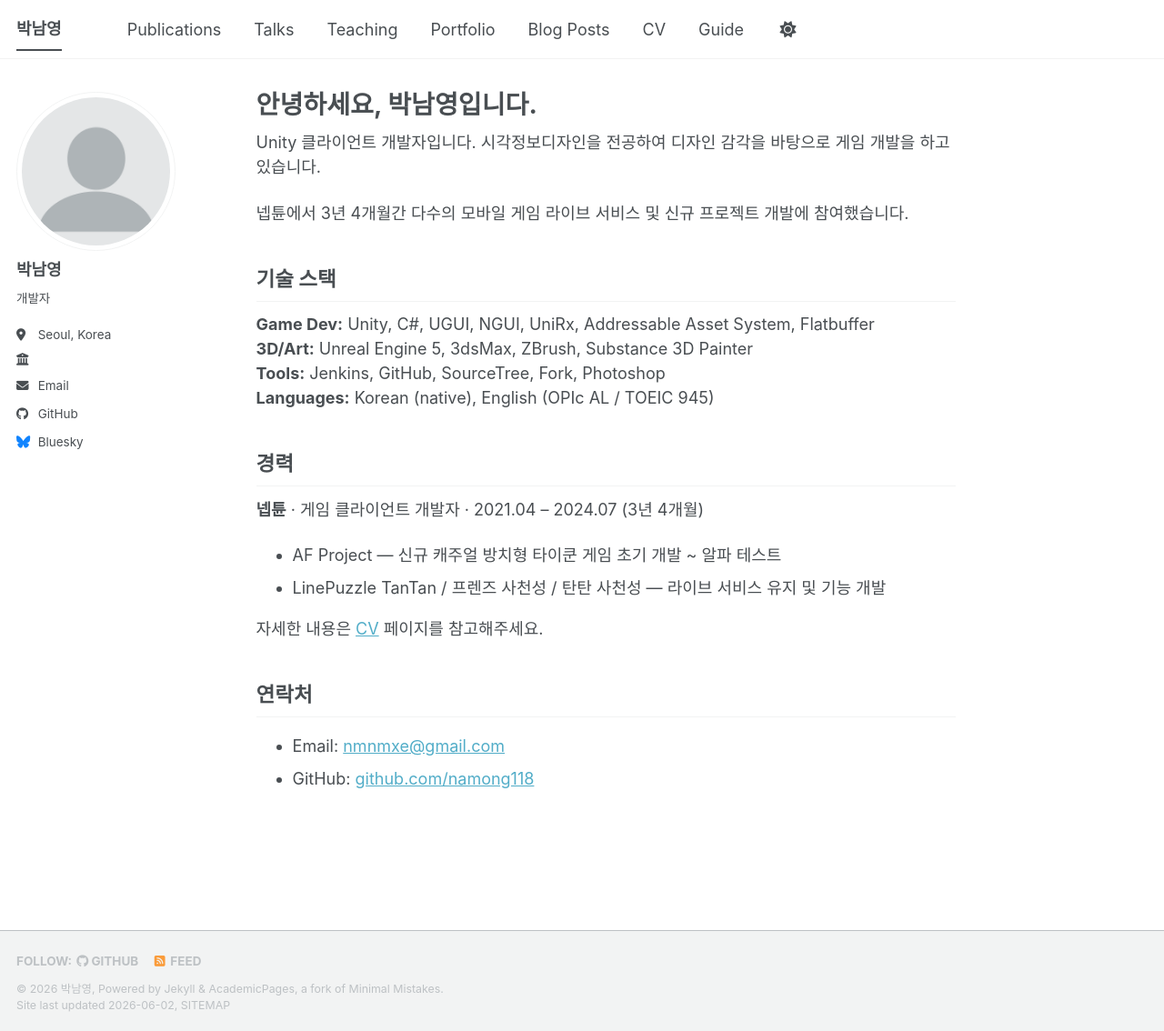
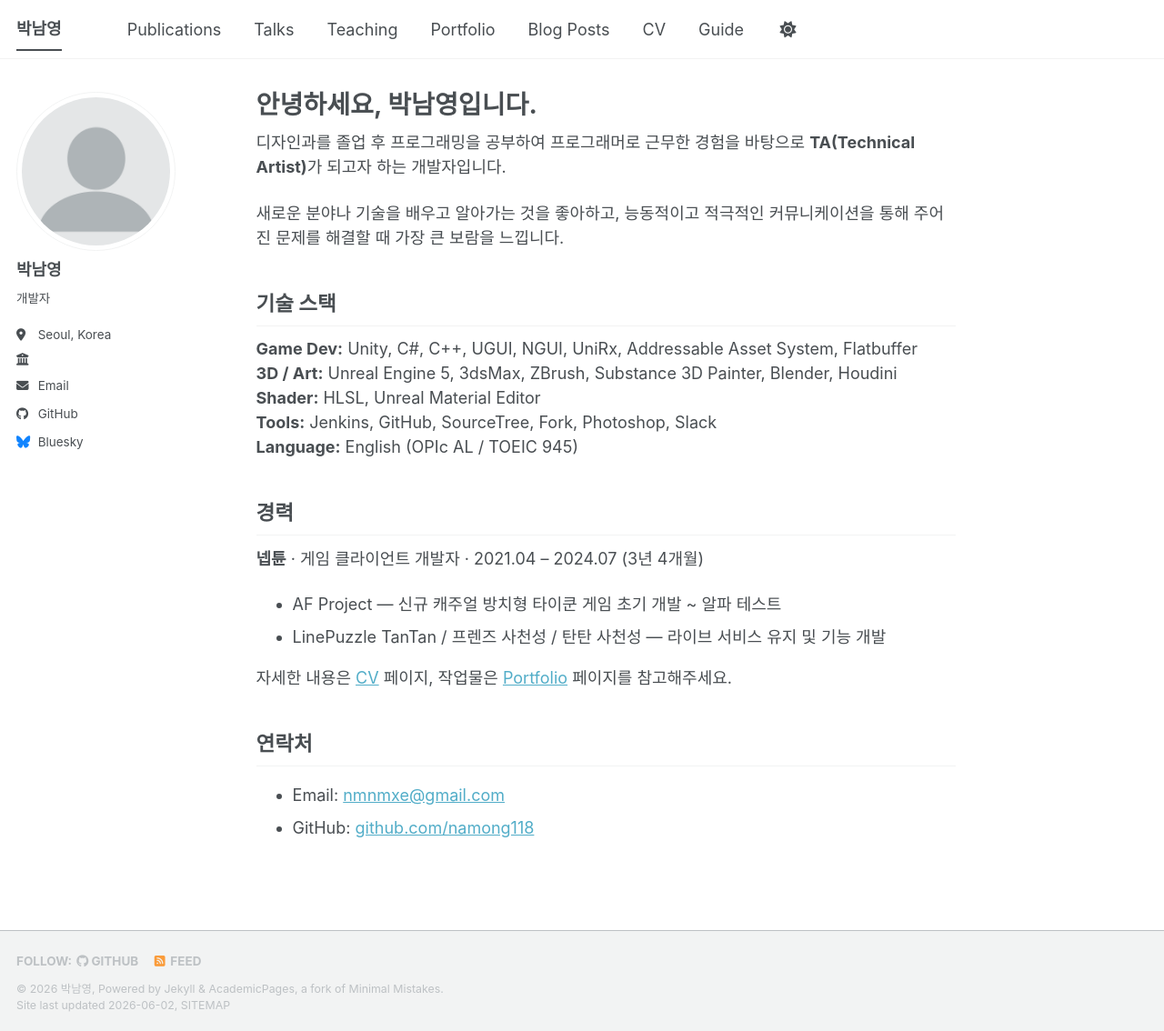
Before and after one commit to namong118/namong118.github.io, a Jekyll site: the page built from _pages/about.md, in a window 1280 px wide and 1134 px high. Shown: the whole window at 91% size. Built offline with Jekyll 4.4.1, drawn with Linux system fonts in a browser that asks for light colours; a script bundle is joined from its source files by our own code; library files that are not in the unit come from our copies.

Commit message:
Add portfolio projects and update about page bio
- Replace placeholder portfolio files with 4 category pages
  (MaxScript Tools, Unreal Shaders, Level Design, 3D & Video)
- Update about page with actual TA-focused bio from Notion export

Co-Authored-By: Claude Sonnet 4.6 <noreply@anthropic.com>

```diff
--- a/_pages/about.md
+++ b/_pages/about.md
@@ -7,16 +7,17 @@ redirect_from:
   - /about.html
 ---
 
-Unity 클라이언트 개발자입니다. 시각정보디자인을 전공하여 디자인 감각을 바탕으로 게임 개발을 하고 있습니다.
+디자인과를 졸업 후 프로그래밍을 공부하여 프로그래머로 근무한 경험을 바탕으로 **TA(Technical Artist)**가 되고자 하는 개발자입니다.
 
-넵튠에서 3년 4개월간 다수의 모바일 게임 라이브 서비스 및 신규 프로젝트 개발에 참여했습니다.
+새로운 분야나 기술을 배우고 알아가는 것을 좋아하고, 능동적이고 적극적인 커뮤니케이션을 통해 주어진 문제를 해결할 때 가장 큰 보람을 느낍니다.
 
 ## 기술 스택
 
-**Game Dev:** Unity, C#, UGUI, NGUI, UniRx, Addressable Asset System, Flatbuffer
-**3D/Art:** Unreal Engine 5, 3dsMax, ZBrush, Substance 3D Painter
-**Tools:** Jenkins, GitHub, SourceTree, Fork, Photoshop
-**Languages:** Korean (native), English (OPIc AL / TOEIC 945)
+**Game Dev:** Unity, C#, C++, UGUI, NGUI, UniRx, Addressable Asset System, Flatbuffer
+**3D / Art:** Unreal Engine 5, 3dsMax, ZBrush, Substance 3D Painter, Blender, Houdini
+**Shader:** HLSL, Unreal Material Editor
+**Tools:** Jenkins, GitHub, SourceTree, Fork, Photoshop, Slack
+**Language:** English (OPIc AL / TOEIC 945)
 
 ## 경력
 
@@ -25,7 +26,7 @@ Unity 클라이언트 개발자입니다. 시각정보디자인을 전공하여
 - AF Project — 신규 캐주얼 방치형 타이쿤 게임 초기 개발 ~ 알파 테스트
 - LinePuzzle TanTan / 프렌즈 사천성 / 탄탄 사천성 — 라이브 서비스 유지 및 기능 개발
 
-자세한 내용은 [CV](/cv/) 페이지를 참고해주세요.
+자세한 내용은 [CV](/cv/) 페이지, 작업물은 [Portfolio](/portfolio/) 페이지를 참고해주세요.
 
 ## 연락처
 
```
Also changed, not shown: _portfolio/01-maxscript-tools.md (added, +44 -0 lines), _portfolio/02-unreal-shaders.md (added, +42 -0 lines), _portfolio/03-level-design.md (added, +21 -0 lines), _portfolio/04-3d-video.md (added, +49 -0 lines), _portfolio/portfolio-1.md (deleted, +0 -7 lines), _portfolio/portfolio-2.html (deleted, +0 -7 lines).
